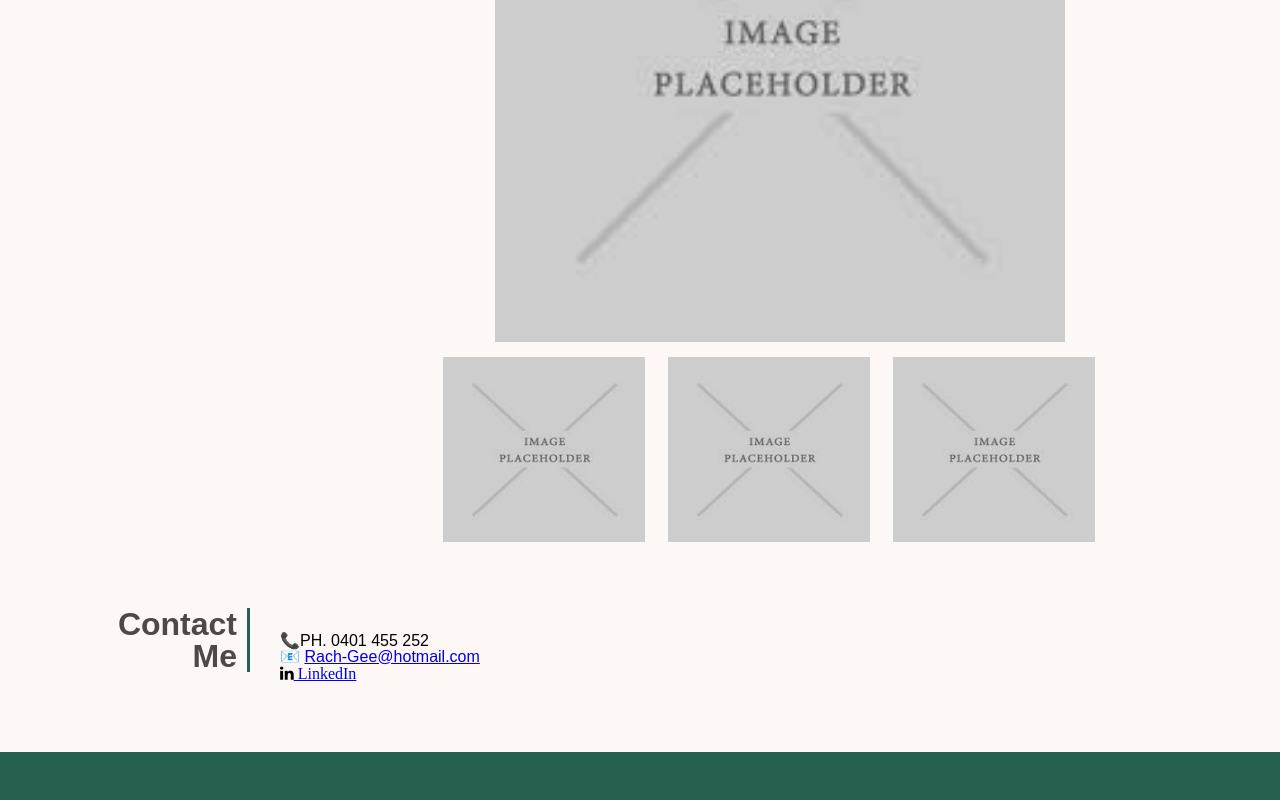
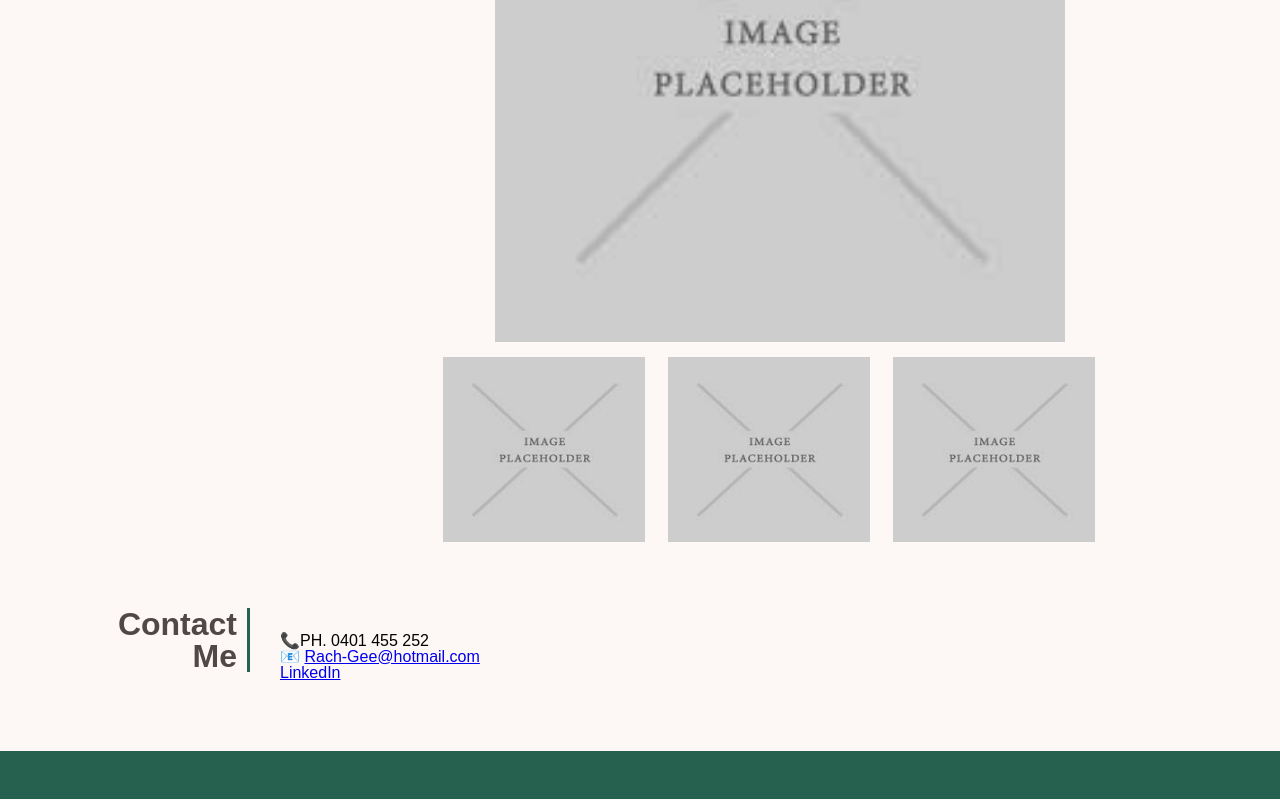
Before and after one commit to Rach-Gee/Rachaels_WebDev_Profile, a plain HTML site: page index.html in a window 1280 px wide. Shown: the part 1129-1929 px from the top of the page. Drawn offline with Linux system fonts and the light colour scheme; files whose address does not match are found by name.

Commit message:
updating HTML

```diff
--- a/index.html
+++ b/index.html
@@ -5,7 +5,6 @@
   <title>Portfolio</title>
   <link rel="stylesheet" href="./assets/css/style.css" />
   <link rel="stylesheet" href="./assets/css/reset.css" />
-  <link rel="stylesheet" href="https://cdnjs.cloudflare.com/ajax/libs/font-awesome/4.7.0/css/font-awesome.min.css">
 </head>
 <body>
     <header>
```
